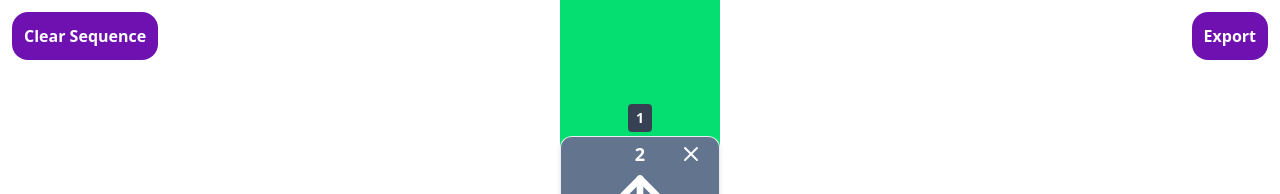
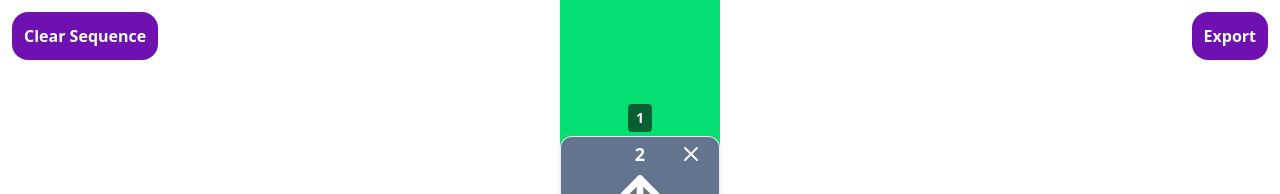
Before and after one commit to Hellibop/PedagogyRobot, a React (Vite) app in the folder AIDA-Development-main/AIDA-Development/web/: page / in a window 1280 px wide. Both pictures are taken after a click on the button "Forward". Shown: the top 194 px of the page. Built offline with nearby package versions, Linux system fonts and the light colour scheme.

Commit message:
Change background color and opacity for position badge

```diff
--- a/AIDA-Development-main/AIDA-Development/web/src/components/SortableItem.tsx
+++ b/AIDA-Development-main/AIDA-Development/web/src/components/SortableItem.tsx
@@ -32,7 +32,7 @@ export function SortableItem({ action, position }: { action: ActionDataExtended,
   return (
     <div ref={setNodeRef} style={style} {...attributes} {...listeners} data-snap-target>
       {/* Position badge */}
-      <div className="text-sm font-bold mb-1 bg-gray-700 text-white px-2 py-1 rounded">
+      <div className="text-sm font-bold mb-1 bg-neutral-950/60 text-white px-2 py-1 rounded">
         {position}
       </div>
       <DynamicActionBlock action={action.action} uid={action.uid} />
```
